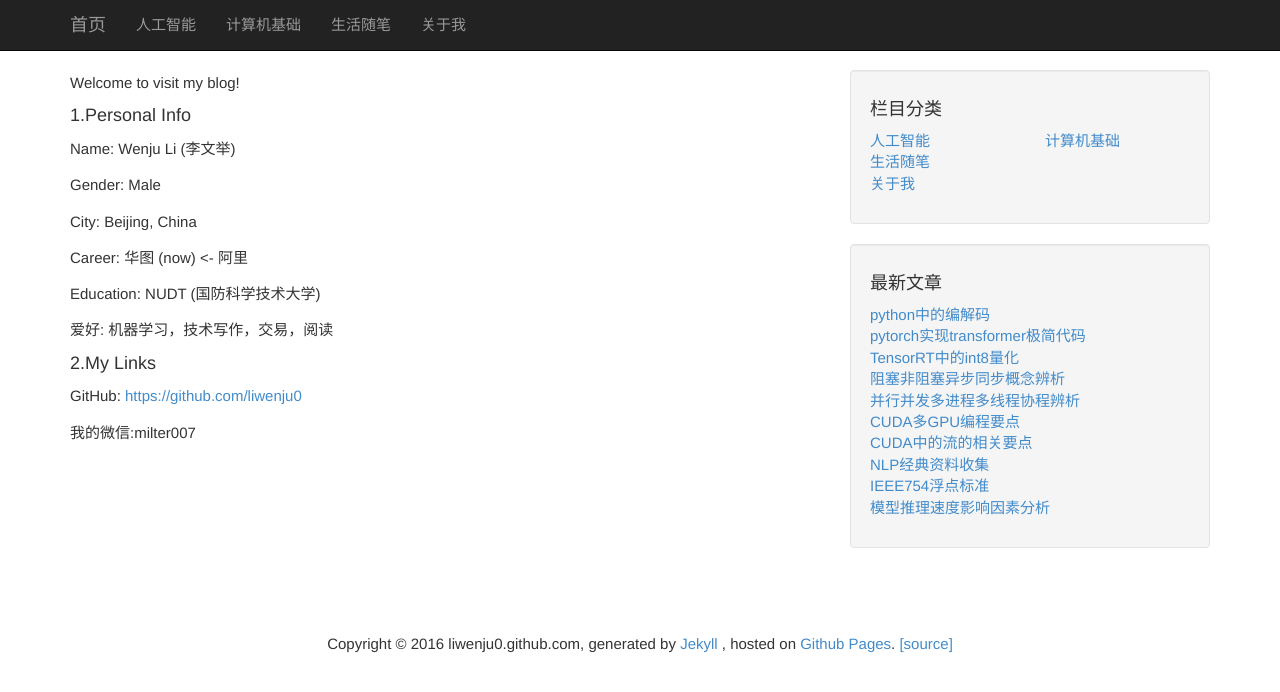
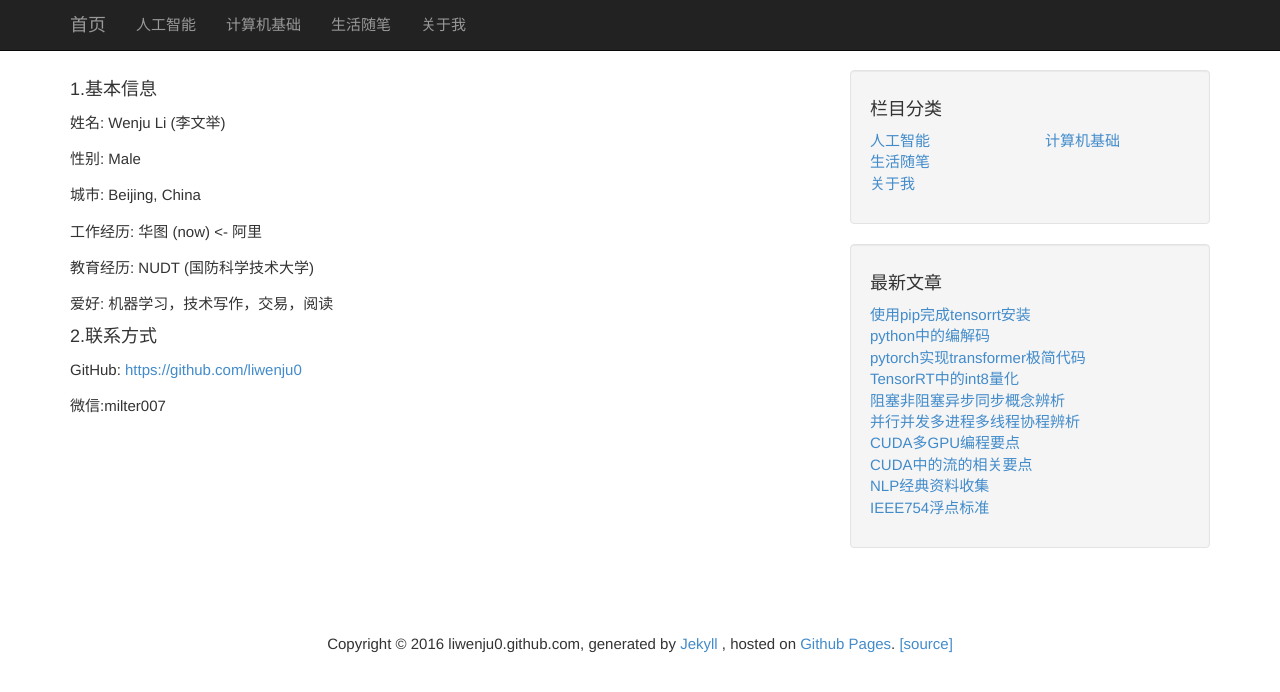
Before and after one commit to liwenju0/liwenju0.github.io, a Jekyll site: the page built from about.md, in a window 1280 px wide. Shown: the top 692 px of the page. Built offline with Jekyll 4.4.1, drawn with Linux system fonts in a browser that asks for light colours.

Commit message:
更新tensorrt

```diff
--- a/about.md
+++ b/about.md
@@ -2,25 +2,24 @@
 layout: default
 title: "关于：About"
 ---
-Welcome to visit my blog!
 
-#### 1.Personal Info
-Name: Wenju Li (李文举)
+#### 1.基本信息
+姓名: Wenju Li (李文举)
 
-Gender: Male
+性别: Male
 
-City: Beijing, China
+城市: Beijing, China
 
-Career: 华图 (now) <- 阿里
+工作经历: 华图 (now) <- 阿里
 
-Education: NUDT (国防科学技术大学)
+教育经历: NUDT (国防科学技术大学)
 
 爱好: 机器学习，技术写作，交易，阅读
 
-#### 2.My Links
+#### 2.联系方式
 GitHub: <https://github.com/liwenju0>{:target="_blank"}
 
-我的微信:milter007
+微信:milter007
 
 
 {% include comment.html %}
```
Also changed, not shown: _posts/2022-03-10-使用pip完成tensorrt安装.md (added, +53 -0 lines).
